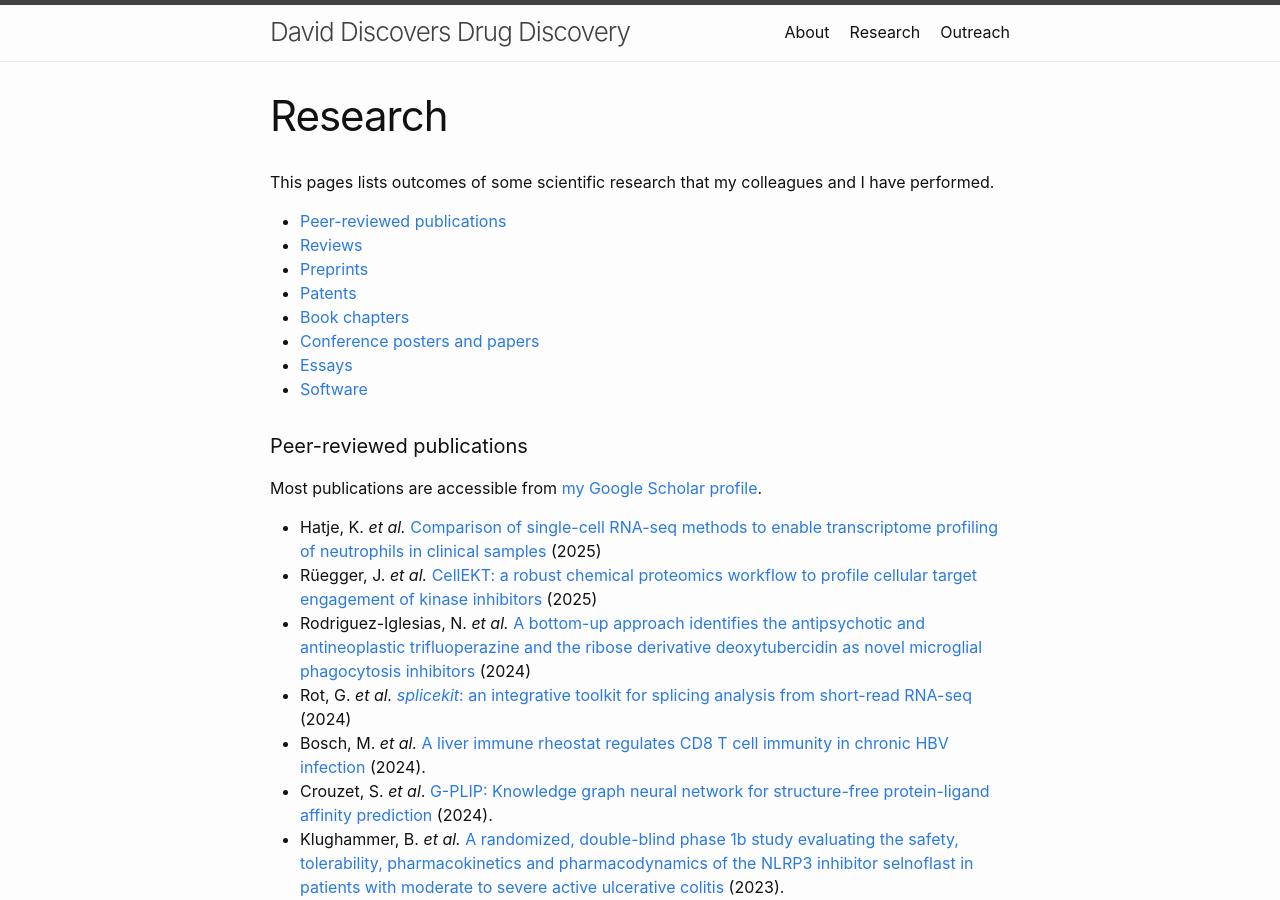
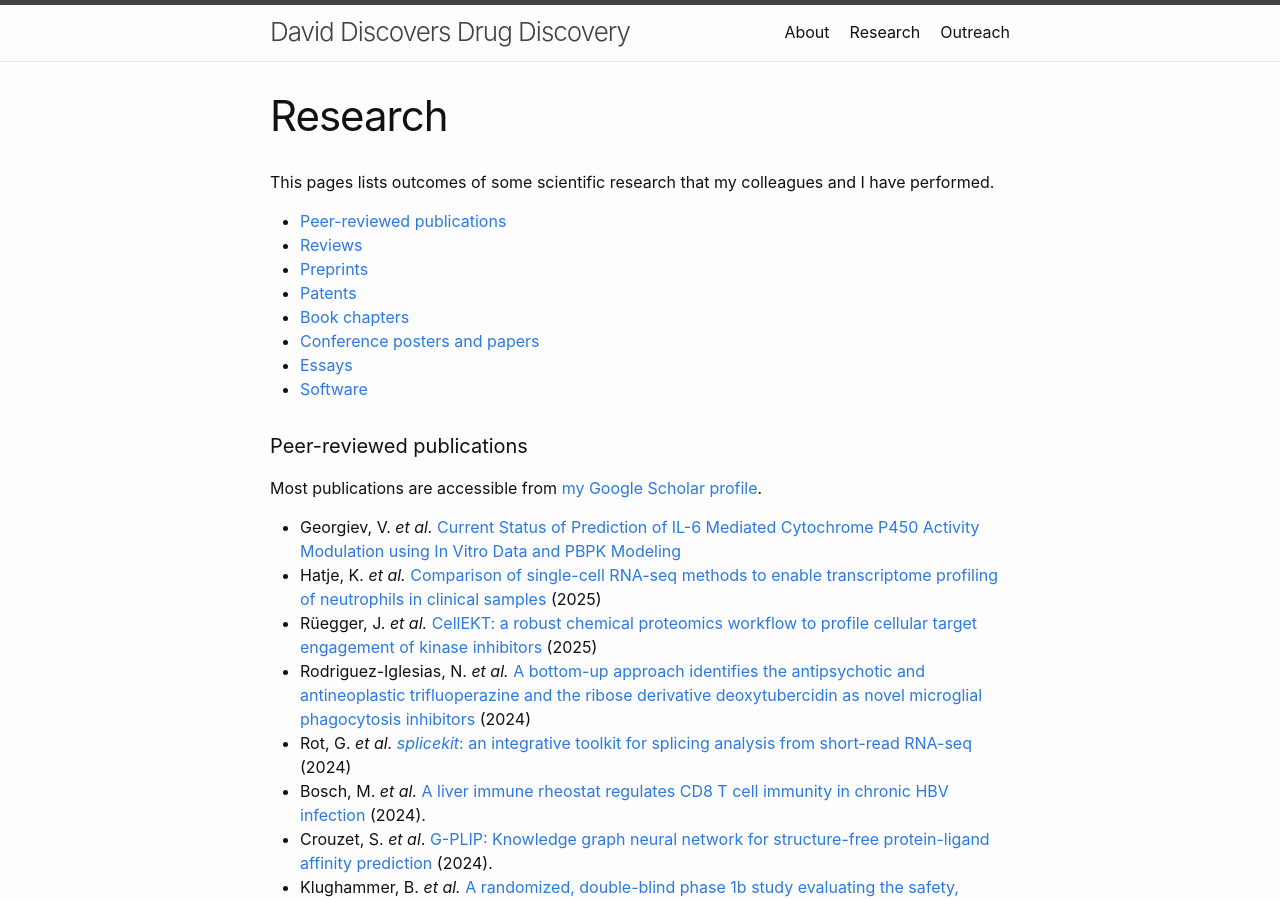
Before and after one commit to Accio/accio.github.io, a Jekyll site: the page built from _pages/research.md, in a window 1280 px wide and 900 px high. Built offline with Jekyll 4.4.1, drawn with Linux system fonts in a browser that asks for light colours.

Commit message:
add IL6 paper

```diff
--- a/_pages/research.md
+++ b/_pages/research.md
@@ -23,6 +23,7 @@ This pages lists outcomes of some scientific research that my colleagues and I h
 
 Most publications are accessible from [my Google Scholar profile](https://scholar.google.com/citations?user=ths6zX0AAAAJ&hl=en).
 
+* Georgiev, V. *et al.* [Current Status of Prediction of IL-6 Mediated Cytochrome P450 Activity Modulation using In Vitro Data and PBPK Modeling](https://www.sciencedirect.com/science/article/pii/S1347436725004604)
 * Hatje, K. *et al.* [Comparison of single-cell RNA-seq methods to enable transcriptome profiling of neutrophils in clinical samples](https://doi.org/10.1016/j.crmeth.2025.101173) (2025)
 * Rüegger, J. *et al.* [CellEKT: a robust chemical proteomics workflow to profile cellular target engagement of kinase inhibitors](https://doi.org/10.1016/j.mcpro.2025.100961) (2025)
 * Rodriguez-Iglesias, N. *et al.* [A bottom-up approach identifies the antipsychotic and antineoplastic trifluoperazine and the ribose derivative deoxytubercidin as novel microglial phagocytosis inhibitors](https://doi.org/10.1002/glia.24637) (2024)
```
